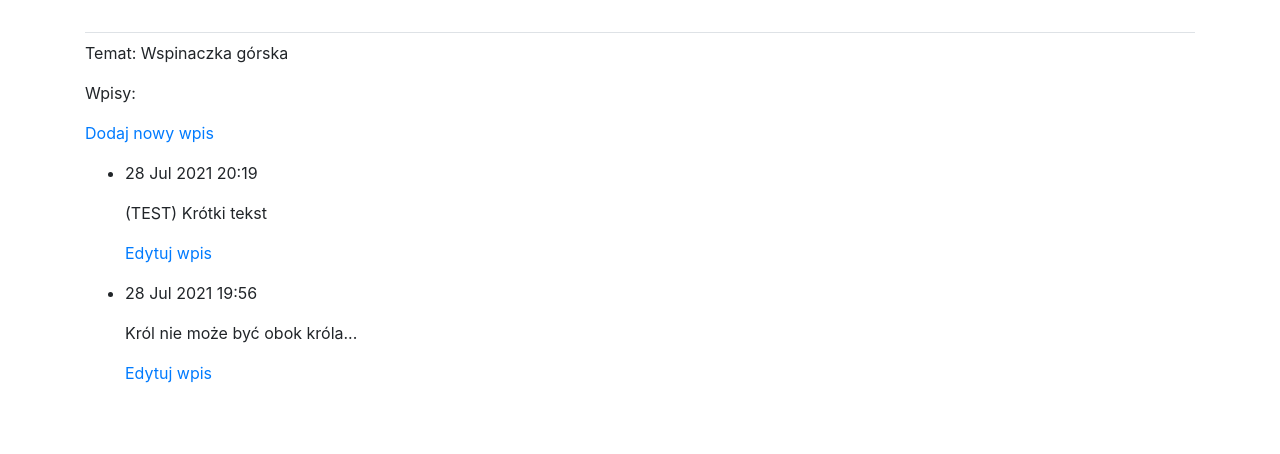
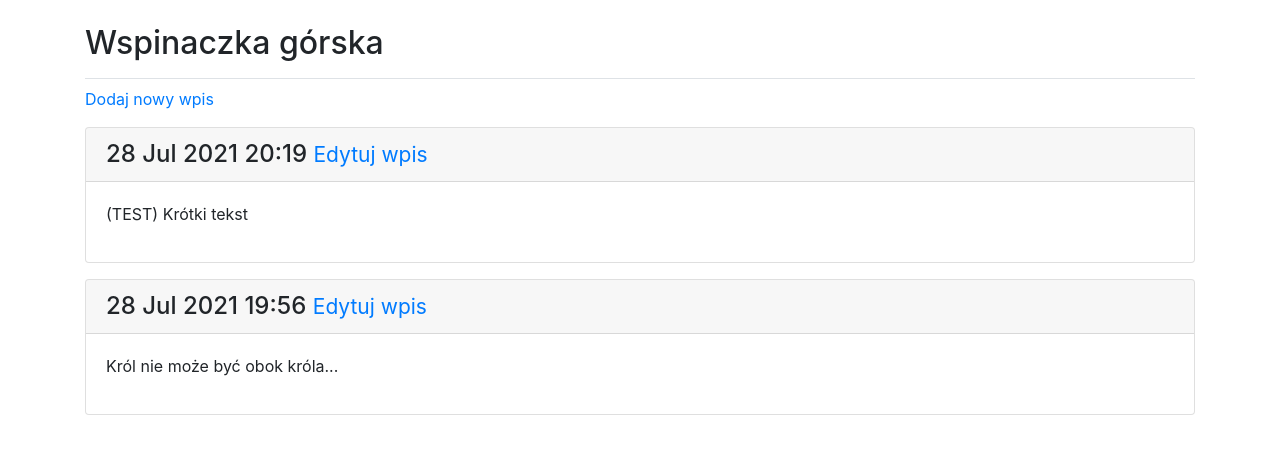
Before and after one commit to logicoperation66/django, a Django app: a page that uses Learning_Log/learning_logs/templates/learning_logs/topic.html in a window 1280 px wide. Shown: the part 114-568 px from the top of the page. Run offline with Django 3.2, Linux system fonts and the light colour scheme; a user stored in the database is signed in; data comes from the database, SQL or seed files in the repository; some libraries are stand-ins or nearby versions.

Commit message:
Nadanie stylu wpisom.

```diff
--- a/Learning_Log/learning_logs/templates/learning_logs/topic.html
+++ b/Learning_Log/learning_logs/templates/learning_logs/topic.html
@@ -1,26 +1,26 @@
 {% extends 'learning_logs/base.html' %}
 
+{% block page_header %}
+    <h2>{{ topic }}</h2>
+{% endblock page_header %}
+
 {% block content %}
-
-    <p>Temat: {{ topic }}</p>
-
-    <p>Wpisy:</p>
     <p>
         <a href="{% url 'learning_logs:new_entry' topic.id %}">Dodaj nowy
             wpis</a>
     </p>
-    <ul>
-        {% for entry in entries %}
-            <li>
-                <p>{{ entry.date_added|date:'d M Y H:i' }}</p>
-                <p>{{ entry.text|linebreaks }}</p>
-                <p>
-                    <a href="{% url 'learning_logs:edit_entry' entry.id %}">Edytuj wpis</a>
-                </p>
-            </li>
-        {% empty %}
-            <li>Nie ma jeszcze żadnego wpisu.</li>
-        {% endfor %}
-    </ul>
-
+    {% for entry in entries %}
+        <div class="card mb-3">
+            <h4 class="card-header">
+                {{ entry.date_added|date:'d M Y H:i' }}
+                    <small><a
+                            href="{% url 'learning_logs:edit_entry' entry.id %}">Edytuj wpis</a></small>
+            </h4>
+            <div class="card-body">
+                {{ entry.text|linebreaks }}
+            </div>
+        </div>
+    {% empty %}
+        Nie ma jeszcze żadnego wpisu dla tego tematu.
+    {% endfor %}
 {% endblock content %}
```
